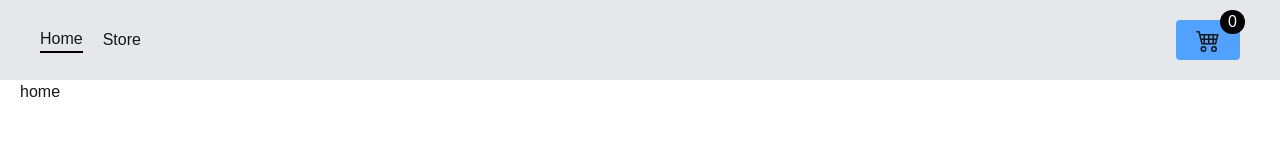
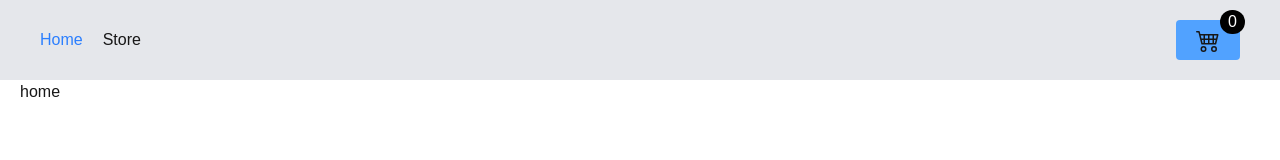
Before and after one commit to amir-Quf/shop-product-next.js, a Next.js app: page / in a window 1280 px wide. Shown: the top 160 px of the page. Built offline with nearby package versions, Linux system fonts and the light colour scheme.

Commit message:
edit styles cards

```diff
--- a/src/components/Nav.tsx
+++ b/src/components/Nav.tsx
@@ -27,7 +27,7 @@ const Nav = () => {
                     <li
                       className={`${
                         navActive == navigationData.link &&
-                        "border-b-2 border-b-black"
+                        "text-blue-500"
                       }`}
                       key={navigationData.link}
                     >
--- a/src/components/cardProduct.tsx
+++ b/src/components/cardProduct.tsx
@@ -8,9 +8,9 @@ const Product = ({title, image, desc, price, discount} : IProductData) => {
             <img src={image} alt={title} className=''/>
             <div className='p-4'>
             <h3 className='font-bold mb-1'>{title}</h3>
-            <p className='font-bold mb-1'>price : <span className={discount ? `line-through opacity-70` : ''}>$ {(price).toLocaleString()}</span>
+            <p className={`font-bold ${discount ? 'mb-1' : 'mt-6 mb-6'}`}>price : <span className={discount ? `line-through opacity-70` : ''}>$ {(price).toLocaleString()}</span>
                     {discount ? <span className="ml-1 text-xl"> ${(Number((price - ((price * discount) / 100)).toFixed(1))).toLocaleString()}</span> : ''}
-                    {discount ? <p className="mt-1">discount : %{discount}</p> : ''}</p>
+                    {discount ? <p className="my-2">discount : %{discount}</p> : ''}</p>
             <p className='text-gray-600'>{desc}</p>
             </div>
         </div>
--- a/src/database/db.json
+++ b/src/database/db.json
@@ -6,7 +6,7 @@
       "title": "product 1",
       "desc": "1 Lorem ipsum dolor sit amet consectetur adipisicing elit. Labore voluptatem recusandae, eius saepe odit libero officiis reiciendis quo.Atque quis asperiores deleniti aut ipsum? Nulla molestiae soluta rerum cupiditate ea?",
       "price": 25,
-      "discount" :
+      "discount" : 0
     },
     {
       "id": "2",
```
